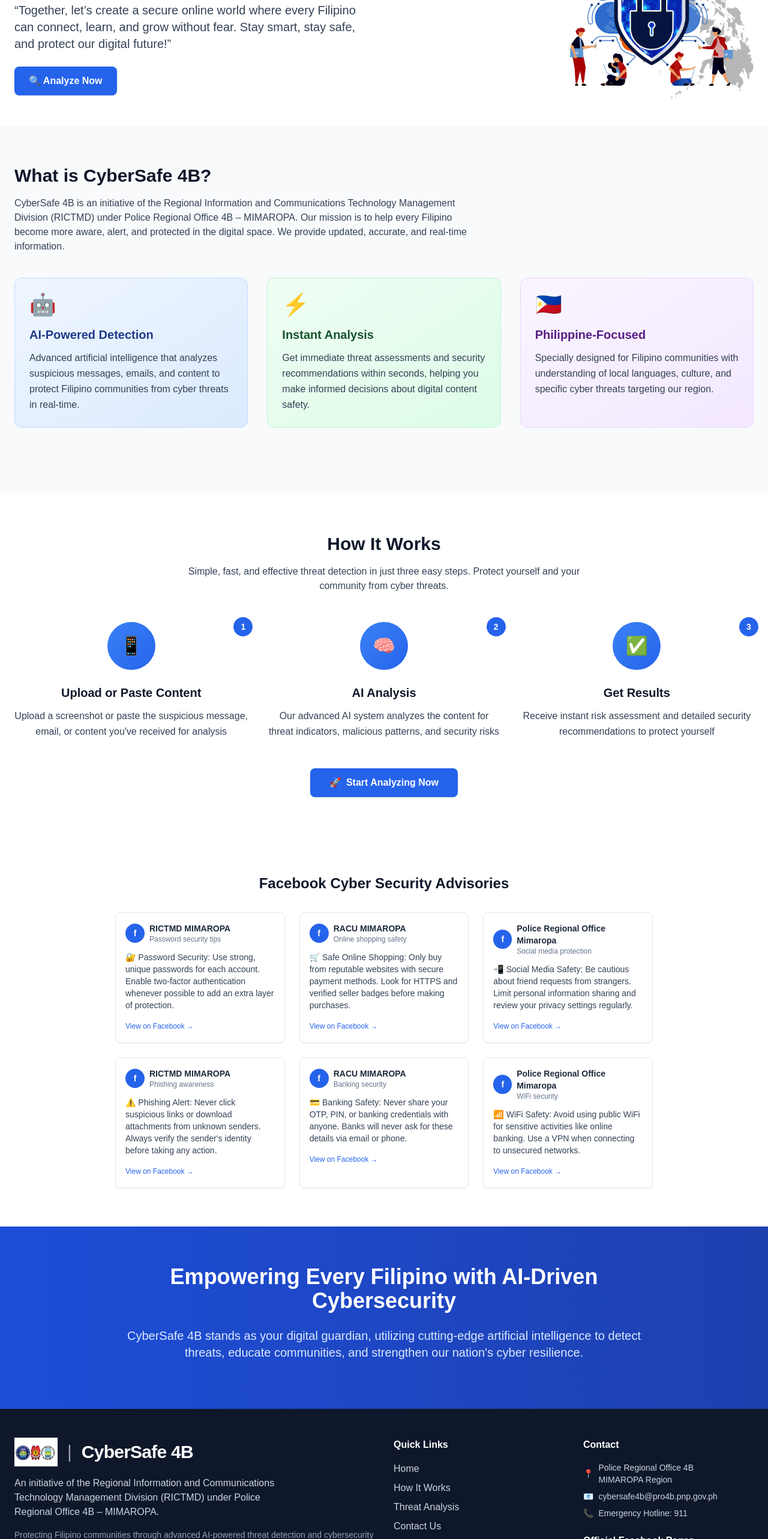
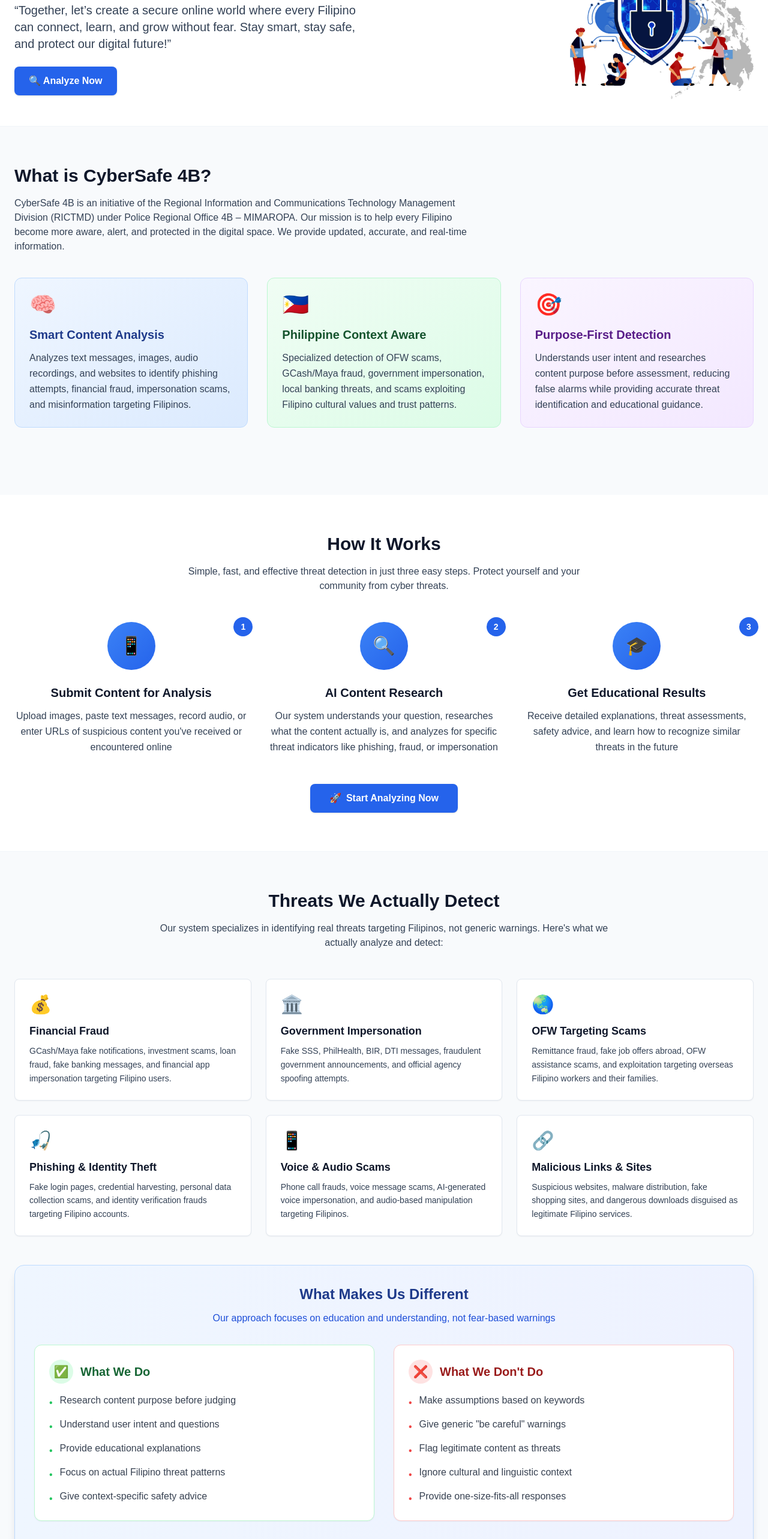
Before and after one commit to Claydropdead/Threat-Detection-System, a Next.js app: page / in a window 1280 px wide. Shown: the part 234-2800 px from the top of the page at 60% size. Built offline with nearby package versions, Linux system fonts and the light colour scheme.

Commit message:
clear content

```diff
--- a/app/page.tsx
+++ b/app/page.tsx
@@ -10,91 +10,90 @@
   const [currentIndex, setCurrentIndex] = useState(0);
   const [isTyping, setIsTyping] = useState(true);
 
-  const fullText = "A Safer CyberSpace for Every Filipino.";const features = [
+  const fullText = "A Safer CyberSpace for Every Filipino.";  const features = [
     {
-      icon: "🛡️",
-      title: "AI-Powered Detection",
-      description: "Advanced artificial intelligence na nag-aanalyze ng mga suspicious messages at content para sa mga mamamayan ng MIMAROPA",
+      icon: "🧠",
+      title: "Smart Threat Detection",
+      description: "Analyzes text, images, audio, and URLs to identify phishing, fraud, impersonation, and misinformation targeting Filipinos",
       details: [
-        "Machine learning algorithms",
-        "Pattern recognition technology",
-        "Real-time threat database",
-        "Local threat pattern analysis"
+        "Multi-modal content analysis",
+        "Philippine-specific threat patterns",
+        "Purpose-first assessment approach",
+        "Context-aware risk evaluation"
+      ]
+    },    {
+      icon: "🇵🇭",
+      title: "Filipino-Focused Protection",
+      description: "Specialized detection of OFW scams, GCash/Maya fraud, government impersonation, and cultural exploitation tactics",
+      details: [
+        "Local financial app fraud detection",
+        "Tagalog/English bilingual analysis",
+        "Cultural context understanding",
+        "Regional threat landscape awareness"
       ]
     },
     {
-      icon: "⚡",
-      title: "Instant Analysis",
-      description: "Mabilis na threat assessment para sa immediate protection ng mga Pilipinong may access sa technology",
+      icon: "🎯",
+      title: "User Intent Recognition",
+      description: "Understands what users actually want to know and provides relevant, educational responses instead of generic warnings",
       details: [
-        "3-second analysis time",
-        "Instant threat scoring",
-        "Real-time vulnerability checks",
-        "Immediate risk assessment"
-      ]
-    },
-    {
-      icon: "🇵🇭",
-      title: "MIMAROPA-Focused",
-      description: "Specially designed para sa mga cyber threats na nakakaapekto sa Region IV-B at buong Pilipinas",
-      details: [
-        "Regional threat pattern recognition",
-        "Tagalog/English analysis",
-        "Philippine-specific threats",
-        "Local context awareness"
+        "Content purpose research",
+        "Intent-matched responses",
+        "Educational explanations",
+        "False positive reduction"
       ]
     },
     {
       icon: "🔒",
-      title: "Privacy & Security",
-      description: "Secure at private na analysis na sumusunod sa mga data protection standards",
+      title: "Privacy Protection",
+      description: "Secure analysis with no personal data storage and immediate processing for user privacy protection",
       details: [
-        "Zero data retention",
-        "End-to-end encryption",
-        "No personal data storage",
-        "Anonymous analysis"
+        "No data retention policy",
+        "Temporary processing only",
+        "Anonymous threat analysis",
+        "Secure API communications"
       ]
     },
     {
       icon: "📚",
-      title: "Educational Resource",
-      description: "Comprehensive cyber security awareness tool para sa publiko at law enforcement",
+      title: "Educational Focus",
+      description: "Teaches users to recognize threats independently while providing context-specific safety guidance",
       details: [
-        "Threat identification guide",
-        "Prevention techniques",
-        "Educational materials",
-        "Awareness campaigns"
+        "Threat pattern education",
+        "Verification techniques",
+        "Critical thinking skills",
+        "Prevention strategies"
       ]
     },
     {
       icon: "🤝",
-      title: "Community Protection",
-      description: "Collaborative effort ng RICTMD at PRO4B para sa mas secure na digital environment",
+      title: "Community Initiative",
+      description: "Government-backed cybersecurity awareness program supporting MIMAROPA region's digital safety",
       details: [
-        "Government-backed initiative",
-        "Law enforcement support",
-        "Community outreach",
-        "Public-private partnership"
+        "RICTMD PRO4B partnership",
+        "Law enforcement collaboration",
+        "Public education outreach",
+        "Regional cybersecurity support"
       ]
     }
   ];  const howItWorksSteps = [
     {
       step: "1",
-      title: "Upload or Paste Content",
-      description: "Upload a screenshot or paste the suspicious message, email, or content you've received for analysis",
+      title: "Submit Content for Analysis",
+      description: "Upload images, paste text messages, record audio, or enter URLs of suspicious content you've received or encountered online",
       icon: "📱"
     },
     {
       step: "2",
-      title: "AI Analysis",
-      description: "Our advanced AI system analyzes the content for threat indicators, malicious patterns, and security risks",
-      icon: "🧠"
+      title: "AI Content Research",
+      description: "Our system understands your question, researches what the content actually is, and analyzes for specific threat indicators like phishing, fraud, or impersonation",
+      icon: "🔍"
     },
     {
       step: "3",
-      title: "Get Results",
-      description: "Receive instant risk assessment and detailed security recommendations to protect yourself",
-      icon: "✅"
+      title: "Get Educational Results",
+      description: "Receive detailed explanations, threat assessments, safety advice, and learn how to recognize similar threats in the future",
+      icon: "🎓"
     }
   ];
   useEffect(() => {
@@ -181,31 +180,27 @@
             CyberSafe 4B is an initiative of the Regional Information and Communications Technology Management Division (RICTMD) under Police Regional Office 4B – MIMAROPA. Our mission is to help every Filipino become more aware, alert, and protected in the digital space. We provide updated, accurate, and real-time information.
           </p>
 
-          {/* Our Core Features */}
-          <div className="grid grid-cols-1 md:grid-cols-3 gap-8 mb-12">
-            <div className="bg-gradient-to-br from-blue-50 to-blue-100 rounded-xl p-6 border border-blue-200">
-              <div className="text-4xl mb-4">🤖</div>
-              <h3 className="text-xl font-bold mb-3 text-blue-900">AI-Powered Detection</h3>
+          {/* Our Core Features */}          <div className="grid grid-cols-1 md:grid-cols-3 gap-8 mb-12">            <div className="bg-gradient-to-br from-blue-50 to-blue-100 rounded-xl p-6 border border-blue-200">
+              <div className="text-4xl mb-4">🧠</div>
+              <h3 className="text-xl font-bold mb-3 text-blue-900">Smart Content Analysis</h3>
               <p className="text-slate-700 leading-relaxed">
-                Advanced artificial intelligence that analyzes suspicious messages, emails, and content to protect Filipino communities from cyber threats in real-time.
+                Analyzes text messages, images, audio recordings, and websites to identify phishing attempts, financial fraud, impersonation scams, and misinformation targeting Filipinos.
               </p>
             </div>
-
               <div className="bg-gradient-to-br from-green-50 to-green-100 rounded-xl p-6 border border-green-200">
-              <div className="text-4xl mb-4">⚡</div>
-              <h3 className="text-xl font-bold mb-3 text-green-900">Instant Analysis</h3>
+              <div className="text-4xl mb-4">🇵🇭</div>
+              <h3 className="text-xl font-bold mb-3 text-green-900">Philippine Context Aware</h3>
               <p className="text-slate-700 leading-relaxed">
-                Get immediate threat assessments and security recommendations within seconds, helping you make informed decisions about digital content safety.
+                Specialized detection of OFW scams, GCash/Maya fraud, government impersonation, local banking threats, and scams exploiting Filipino cultural values and trust patterns.
               </p>
             </div>
-
               <div className="bg-gradient-to-br from-purple-50 to-purple-100 rounded-xl p-6 border border-purple-200">
-              <div className="text-4xl mb-4">🇵🇭</div>
-              <h3 className="text-xl font-bold mb-3 text-purple-900">Philippine-Focused</h3>
+              <div className="text-4xl mb-4">🎯</div>
+              <h3 className="text-xl font-bold mb-3 text-purple-900">Purpose-First Detection</h3>
               <p className="text-slate-700 leading-relaxed">
-                Specially designed for Filipino communities with understanding of local languages, culture, and specific cyber threats targeting our region.
+                Understands user intent and researches content purpose before assessment, reducing false alarms while providing accurate threat identification and educational guidance.
               </p>
-            </div>          </div>
+            </div></div>
         </div>
       </section>
 
@@ -245,8 +240,149 @@
               Start Analyzing Now
             </a>
           </div>
+        </div>      </section>
+
+      {/* Specific Threats We Detect */}
+      <section className="bg-slate-50 py-16 border-t border-slate-100">
+        <div className="container mx-auto px-6">
+          <div className="text-center mb-12">
+            <h2 className="text-2xl md:text-3xl font-bold mb-4 text-slate-900">Threats We Actually Detect</h2>
+            <p className="text-slate-700 max-w-3xl mx-auto">
+              Our system specializes in identifying real threats targeting Filipinos, not generic warnings. Here's what we actually analyze and detect:
+            </p>
           </div>
-      </section>      {/* Featured Cyber Safety Posts */}
+
+          <div className="grid grid-cols-1 md:grid-cols-2 lg:grid-cols-3 gap-6">
+            <div className="bg-white rounded-lg p-6 shadow-sm border border-slate-200">
+              <div className="text-3xl mb-3">💰</div>
+              <h3 className="font-bold text-lg mb-2 text-slate-900">Financial Fraud</h3>
+              <p className="text-slate-700 text-sm leading-relaxed">
+                GCash/Maya fake notifications, investment scams, loan fraud, fake banking messages, and financial app impersonation targeting Filipino users.
+              </p>
+            </div>
+
+            <div className="bg-white rounded-lg p-6 shadow-sm border border-slate-200">
+              <div className="text-3xl mb-3">🏛️</div>
+              <h3 className="font-bold text-lg mb-2 text-slate-900">Government Impersonation</h3>
+              <p className="text-slate-700 text-sm leading-relaxed">
+                Fake SSS, PhilHealth, BIR, DTI messages, fraudulent government announcements, and official agency spoofing attempts.
+              </p>
+            </div>
+
+            <div className="bg-white rounded-lg p-6 shadow-sm border border-slate-200">
+              <div className="text-3xl mb-3">🌏</div>
+              <h3 className="font-bold text-lg mb-2 text-slate-900">OFW Targeting Scams</h3>
+              <p className="text-slate-700 text-sm leading-relaxed">
+                Remittance fraud, fake job offers abroad, OFW assistance scams, and exploitation targeting overseas Filipino workers and their families.
+              </p>
+            </div>
+
+            <div className="bg-white rounded-lg p-6 shadow-sm border border-slate-200">
+              <div className="text-3xl mb-3">🎣</div>
+              <h3 className="font-bold text-lg mb-2 text-slate-900">Phishing & Identity Theft</h3>
+              <p className="text-slate-700 text-sm leading-relaxed">
+                Fake login pages, credential harvesting, personal data collection scams, and identity verification frauds targeting Filipino accounts.
+              </p>
+            </div>
+
+            <div className="bg-white rounded-lg p-6 shadow-sm border border-slate-200">
+              <div className="text-3xl mb-3">📱</div>
+              <h3 className="font-bold text-lg mb-2 text-slate-900">Voice & Audio Scams</h3>
+              <p className="text-slate-700 text-sm leading-relaxed">
+                Phone call frauds, voice message scams, AI-generated voice impersonation, and audio-based manipulation targeting Filipinos.
+              </p>
+            </div>
+
+            <div className="bg-white rounded-lg p-6 shadow-sm border border-slate-200">
+              <div className="text-3xl mb-3">🔗</div>
+              <h3 className="font-bold text-lg mb-2 text-slate-900">Malicious Links & Sites</h3>
+              <p className="text-slate-700 text-sm leading-relaxed">
+                Suspicious websites, malware distribution, fake shopping sites, and dangerous downloads disguised as legitimate Filipino services.
+              </p>
+            </div>
+          </div>          <div className="mt-12 bg-gradient-to-r from-blue-50 to-indigo-50 rounded-2xl p-8 border border-blue-200 shadow-lg">
+            <div className="text-center mb-8">
+              <h3 className="text-2xl font-bold mb-3 text-blue-900">What Makes Us Different</h3>
+              <p className="text-blue-700 max-w-2xl mx-auto">
+                Our approach focuses on education and understanding, not fear-based warnings
+              </p>
+            </div>
+
+            <div className="grid grid-cols-1 lg:grid-cols-2 gap-8">
+              <div className="bg-white rounded-xl p-6 shadow-sm border border-green-200">
+                <div className="flex items-center mb-4">
+                  <div className="w-10 h-10 bg-green-100 rounded-full flex items-center justify-center mr-3">
+                    <span className="text-green-600 text-xl font-bold">✅</span>
+                  </div>
+                  <h4 className="text-xl font-bold text-green-800">What We Do</h4>
+                </div>
+                <ul className="space-y-3">
+                  <li className="flex items-start">
+                    <span className="text-green-500 mr-3 mt-1">•</span>
+                    <span className="text-gray-700">Research content purpose before judging</span>
+                  </li>
+                  <li className="flex items-start">
+                    <span className="text-green-500 mr-3 mt-1">•</span>
+                    <span className="text-gray-700">Understand user intent and questions</span>
+                  </li>
+                  <li className="flex items-start">
+                    <span className="text-green-500 mr-3 mt-1">•</span>
+                    <span className="text-gray-700">Provide educational explanations</span>
+                  </li>
+                  <li className="flex items-start">
+                    <span className="text-green-500 mr-3 mt-1">•</span>
+                    <span className="text-gray-700">Focus on actual Filipino threat patterns</span>
+                  </li>
+                  <li className="flex items-start">
+                    <span className="text-green-500 mr-3 mt-1">•</span>
+                    <span className="text-gray-700">Give context-specific safety advice</span>
+                  </li>
+                </ul>
+              </div>
+
+              <div className="bg-white rounded-xl p-6 shadow-sm border border-red-200">
+                <div className="flex items-center mb-4">
+                  <div className="w-10 h-10 bg-red-100 rounded-full flex items-center justify-center mr-3">
+                    <span className="text-red-600 text-xl font-bold">❌</span>
+                  </div>
+                  <h4 className="text-xl font-bold text-red-800">What We Don't Do</h4>
+                </div>
+                <ul className="space-y-3">
+                  <li className="flex items-start">
+                    <span className="text-red-500 mr-3 mt-1">•</span>
+                    <span className="text-gray-700">Make assumptions based on keywords</span>
+                  </li>
+                  <li className="flex items-start">
+                    <span className="text-red-500 mr-3 mt-1">•</span>
+                    <span className="text-gray-700">Give generic "be careful" warnings</span>
+                  </li>
+                  <li className="flex items-start">
+                    <span className="text-red-500 mr-3 mt-1">•</span>
+                    <span className="text-gray-700">Flag legitimate content as threats</span>
+                  </li>
+                  <li className="flex items-start">
+                    <span className="text-red-500 mr-3 mt-1">•</span>
+                    <span className="text-gray-700">Ignore cultural and linguistic context</span>
+                  </li>
+                  <li className="flex items-start">
+                    <span className="text-red-500 mr-3 mt-1">•</span>
+                    <span className="text-gray-700">Provide one-size-fits-all responses</span>
+                  </li>
+                </ul>
+              </div>
+            </div>
+
+            <div className="text-center mt-8">
+              <div className="inline-flex items-center bg-blue-600 text-white px-6 py-3 rounded-full">
+                <span className="mr-2">🎯</span>
+                <span className="font-semibold">Smart Analysis, Not Fear-Based Warnings</span>
+              </div>
+            </div>
+          </div>
+        </div>
+      </section>
+
+      {/* Featured Cyber Safety Posts */}
       <section className="container mx-auto px-6 py-16">
         <div className="max-w-4xl mx-auto">
           <h3 className="text-2xl font-bold mb-8 text-center">Facebook Cyber Security Advisories</h3>
@@ -295,16 +431,14 @@
                  className="text-blue-600 text-xs hover:underline">
                 View on Facebook →
               </a>
-            </div>
-
-            {/* Sample Facebook Post Card 3 */}
+            </div>            {/* Sample Facebook Post Card 3 */}
             <div className="bg-white border border-slate-200 rounded-lg p-4 shadow-sm hover:shadow-md transition-shadow">
               <div className="flex items-center space-x-2 mb-3">
                 <div className="w-8 h-8 bg-blue-600 rounded-full flex items-center justify-center">
                   <span className="text-white text-sm font-bold">f</span>
                 </div>
                 <div>
-                  <h4 className="font-semibold text-sm text-slate-800">Police Regional Office Mimaropa</h4>
+                  <h4 className="font-semibold text-sm text-slate-800">Anti Cybercrime Unit</h4>
                   <p className="text-xs text-slate-500">Social media protection</p>
                 </div>
               </div>
@@ -361,16 +495,14 @@
                  className="text-blue-600 text-xs hover:underline">
                 View on Facebook →
               </a>
-            </div>
-
-            {/* Sample Facebook Post Card 6 */}
+            </div>            {/* Sample Facebook Post Card 6 */}
             <div className="bg-white border border-slate-200 rounded-lg p-4 shadow-sm hover:shadow-md transition-shadow">
               <div className="flex items-center space-x-2 mb-3">
                 <div className="w-8 h-8 bg-blue-600 rounded-full flex items-center justify-center">
                   <span className="text-white text-sm font-bold">f</span>
                 </div>
                 <div>
-                  <h4 className="font-semibold text-sm text-slate-800">Police Regional Office Mimaropa</h4>
+                  <h4 className="font-semibold text-sm text-slate-800">Anti Cybercrime Unit</h4>
                   <p className="text-xs text-slate-500">WiFi security</p>
                 </div>
               </div>
@@ -391,10 +523,19 @@
         <div className="container mx-auto px-6 text-center">
           <div className="max-w-4xl mx-auto">
             <h2 className="text-3xl md:text-4xl font-bold text-white mb-6 leading-tight">
-              Empowering Every Filipino with AI-Driven Cybersecurity
+              Smart Cybersecurity Education for Every Filipino
             </h2>            <p className="text-blue-100 text-lg md:text-xl mb-4 leading-relaxed">
-              CyberSafe 4B stands as your digital guardian, utilizing cutting-edge artificial intelligence to detect threats, educate communities, and strengthen our nation's cyber resilience.
+              CyberSafe 4B helps Filipinos understand digital threats through intelligent analysis that researches content purpose, provides educational explanations, and teaches threat recognition skills - not just generic warnings.
             </p>
+            <div className="mt-8">
+              <a
+                href="/analysis"
+                className="inline-flex items-center bg-white text-blue-700 font-semibold px-8 py-3 rounded-lg shadow-lg hover:bg-blue-50 transition-all"
+              >
+                <span className="mr-2">🎓</span>
+                Learn While You Analyze
+              </a>
+            </div>
           </div>
         </div>
       </section>
@@ -486,13 +627,15 @@
               </div>
             </div>
           </div>          {/* Bottom Bar */}
-          <div className="border-t border-slate-700 mt-8 pt-8 flex flex-col md:flex-row justify-between items-center">            <div className="text-slate-400 text-sm mb-4 md:mb-0">
+          <div className="border-t border-slate-700 mt-8 pt-8">
+            <div className="text-center">
+              <div className="text-slate-400 text-sm mb-2">
                 © 2025 CyberSafe 4B - Police Regional Office Mimaropa. All rights reserved.
-            <p className="text-sm text-slate-600 mb-4">
+              </div>
+              <div className="text-sm text-slate-600 mb-4">
                 Made with <span className="text-red-500">❤</span> by <a href="https://pinesprojects.hashnode.dev" target="_blank" rel="noopener noreferrer" className="text-blue-600 hover:text-blue-800 transition-colors">Pinesprojects</a>
-            </p>
               </div>
-            <div className="flex items-center">
+              <div className="flex justify-center">
                 <Image
                   src="/banner.jpg"
                   alt="MIMAROPA Regional Logos"
@@ -503,6 +646,7 @@
               </div>
             </div>
           </div>
+        </div>
       </footer>
     </div>
   );
```
Lines whose indentation alone changed are shown as unchanged.
